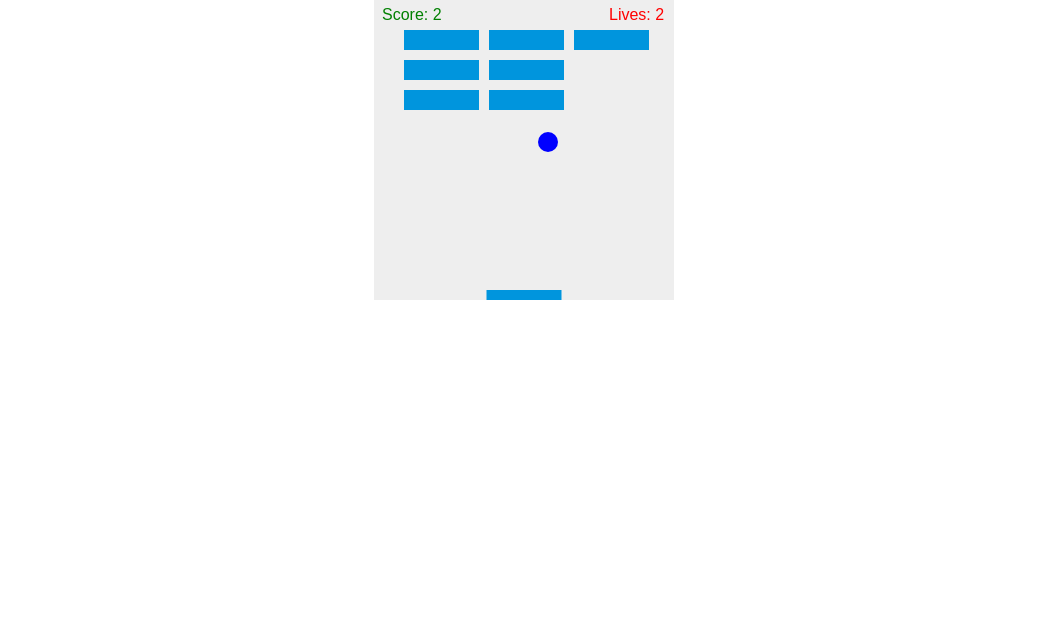
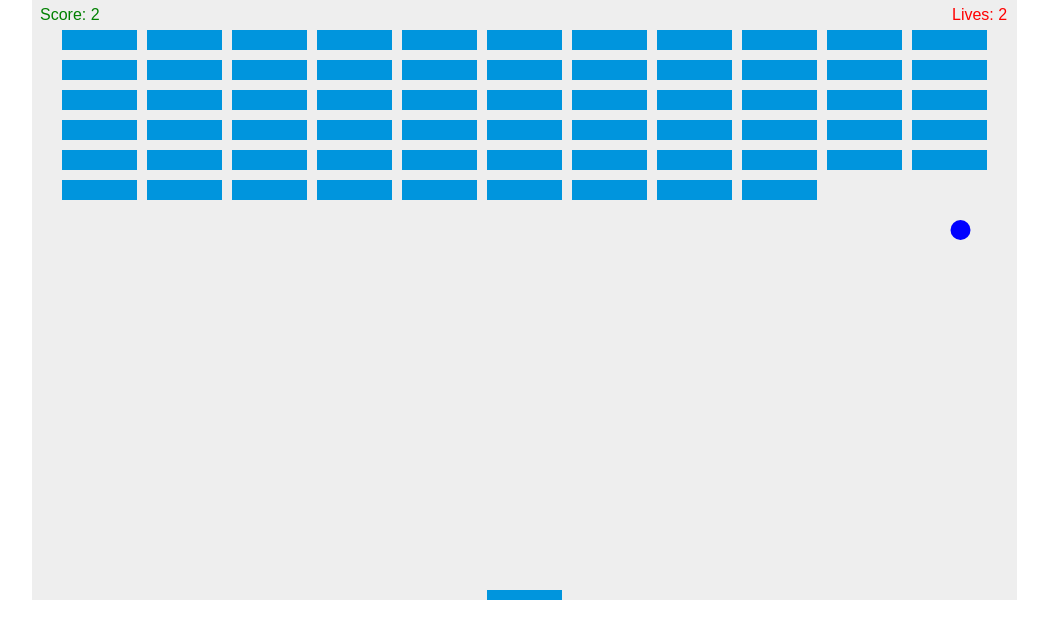
Before and after one commit to NodaToshitaka/Jsgame, a plain HTML site: page index.html in a window 1280 px wide. Shown: the whole page, without its empty margins (116-1164 px from the left). Drawn offline with Linux system fonts and the light colour scheme.

Commit message:
compleate

```diff
--- a/index.html
+++ b/index.html
@@ -6,7 +6,7 @@
   </head>
   <body>
 
-    <canvas id="myCanvas" width="300px" height="300px"></canvas>
+    <canvas id="myCanvas" width="985px" height="600px"></canvas>
 
     <script src="js/script.js"></script>
   </body>
--- a/js/script.js
+++ b/js/script.js
@@ -4,8 +4,8 @@ var ctx = canvas.getContext("2d");
 var x = canvas.width/2;
 var y = canvas.height-30;
 
-var dx = 2;
-var dy = -2;
+var dx = 4;
+var dy = -4;
 
 var color = new Array("blue","red","green","yellow","purple")
 var i = 0
@@ -18,8 +18,8 @@ var paddleX = (canvas.width-paddleWidth)/2;
 var rightPressed = false;
 var leftPressed = false;
 
-var brickRowCount = 3;
-var brickColumnCount = 3;
+var brickRowCount = 6;
+var brickColumnCount = 11;
 var brickWidth = 75;
 var brickHeight = 20;
 var brickPadding = 10;
@@ -148,6 +148,7 @@ function draw(){
         dy = dy + 0.2;
         dx = dx + 0.2;
         dy = -dy;
+        i = Math.floor(Math.random()*color.length)
       }
     }
     else {
@@ -160,8 +161,8 @@ function draw(){
       else {
         x = canvas.width/2;
         y = canvas.height-30;
-        dx = 2;
-        dy = -2;
+        dx = 4;
+        dy = -4;
         paddleX = (canvas.width-paddleWidth)/2;
       }
     }
```
